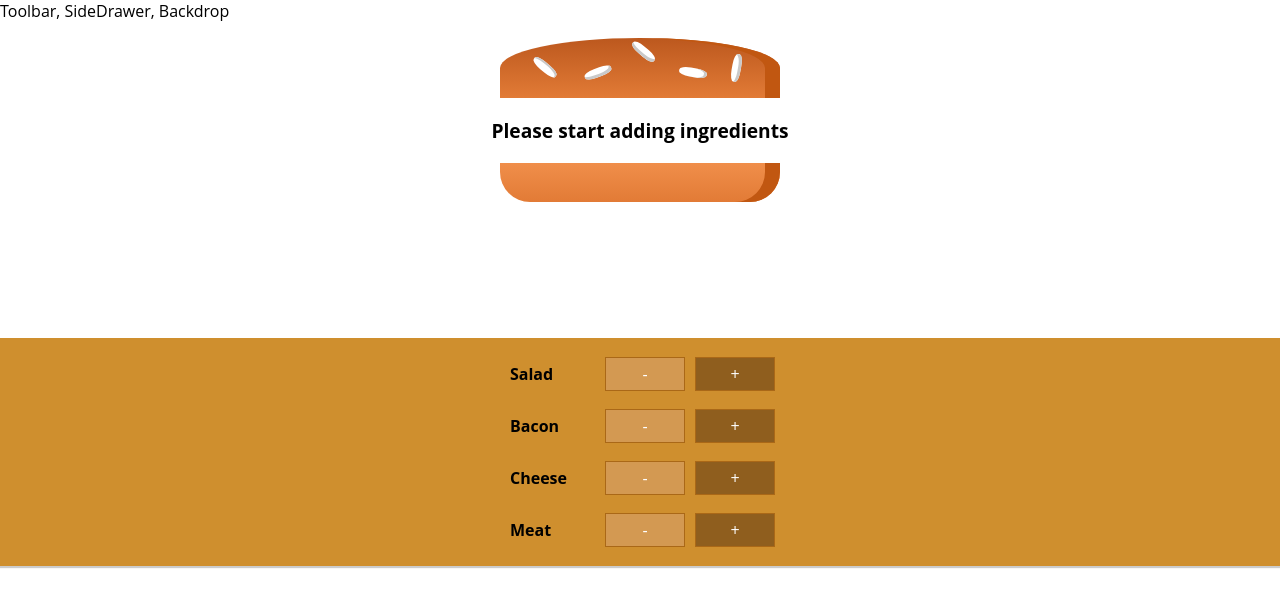
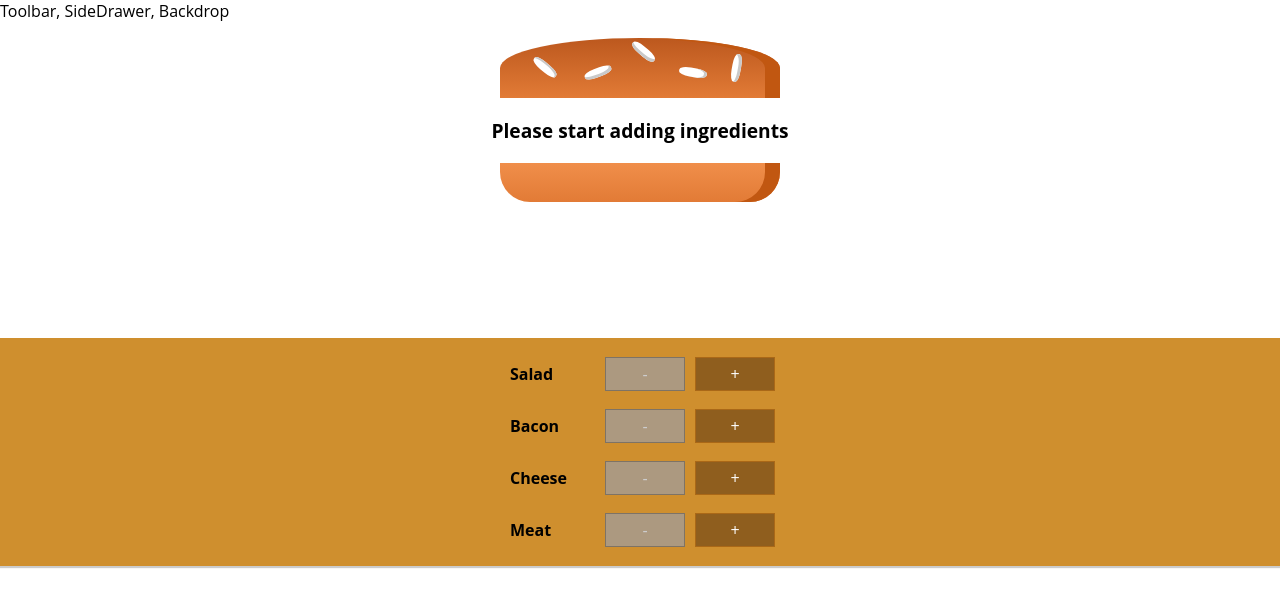
Before and after one commit to bazuka1995/Burger-Builder, a React (Create React App) app: page / in a window 1280 px wide. Shown: the top 606 px of the page. Built offline with nearby package versions, Linux system fonts and the light colour scheme; the HTML template or start-up script is replaced by a standard one.

Commit message:
Remove Ingredient
Make sure that the remove button is disabled when there are no ingredients to be removed

```diff
--- a/src/components/Burger/BuildControls/BuildControl/BuildControl.js
+++ b/src/components/Burger/BuildControls/BuildControl/BuildControl.js
@@ -5,8 +5,17 @@ const buildControl = (props) => {
     return (
         <div className={classes.BuildControl}>
             <div className={classes.Label}>{ props.label }</div>
-            <button className={classes.Less} onClick={props.remove}>-</button>
-            <button className={classes.More} onClick={props.add}>+</button>
+            <button
+                className={classes.Less}
+                onClick={props.remove}
+                disabled={props.disabled}>
+                    -
+            </button>
+            <button
+                className={classes.More}
+                onClick={props.add}>
+                    +
+            </button>
         </div>
     );
 }
--- a/src/components/Burger/BuildControls/BuildControls.js
+++ b/src/components/Burger/BuildControls/BuildControls.js
@@ -18,6 +18,7 @@ const buildControls = (props) => {
             label={ctrl.label}
             add={() => props.add(ctrl.type)}
             remove={() => props.remove(ctrl.type)}
+            disabled={props.disabled[ctrl.type]}
         />
       ))}
     </div>
--- a/src/containers/BurgerBuilder/BurgerBuilder.js
+++ b/src/containers/BurgerBuilder/BurgerBuilder.js
@@ -34,6 +34,9 @@ class BurgerBuilder extends Component {
 
   removeIngredientHandler = (type) => {
     const oldCount = this.state.ingredients[type];
+    if ( oldCount <= 0 ) {
+      return;
+    }
     const updatedCount = oldCount - 1;
     const updatedIngredients = {
       ...this.state.ingredients
@@ -44,10 +47,22 @@ class BurgerBuilder extends Component {
   }
 
   render() {
+    const disabledInfo = {
+      ...this.state.ingredients
+    };
+
+    for (let key in disabledInfo) {
+      disabledInfo[key] = disabledInfo[key] <= 0;
+    }
+
     return (
       <Aux>
         <Burger ingredients={ this.state.ingredients }/>
-        <BuildControls add={ this.addIngredientHandler } remove={ this.removeIngredientHandler }/>
+        <BuildControls
+          add={ this.addIngredientHandler }
+          remove={ this.removeIngredientHandler }
+          disabled={disabledInfo}
+        />
       </Aux>
     );
   }
```
